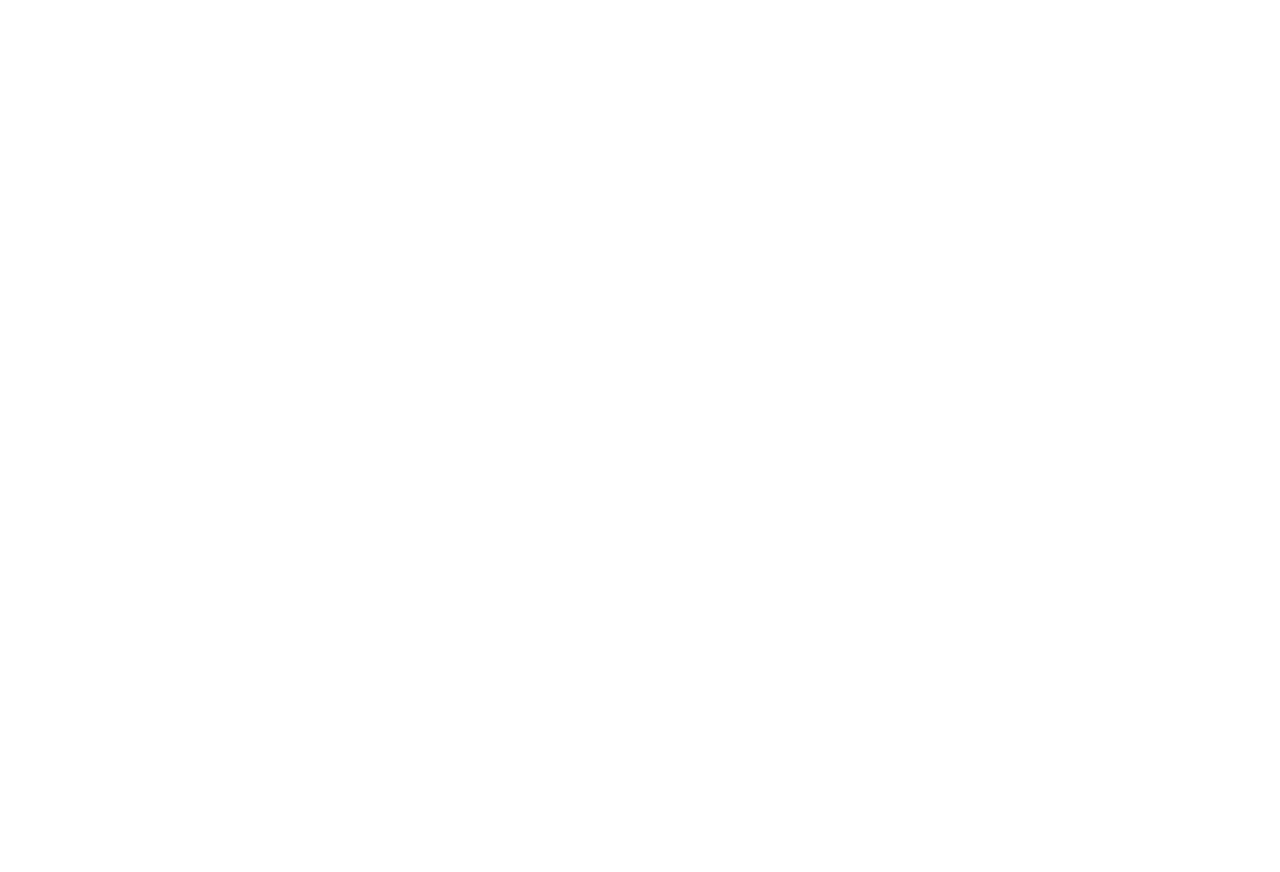
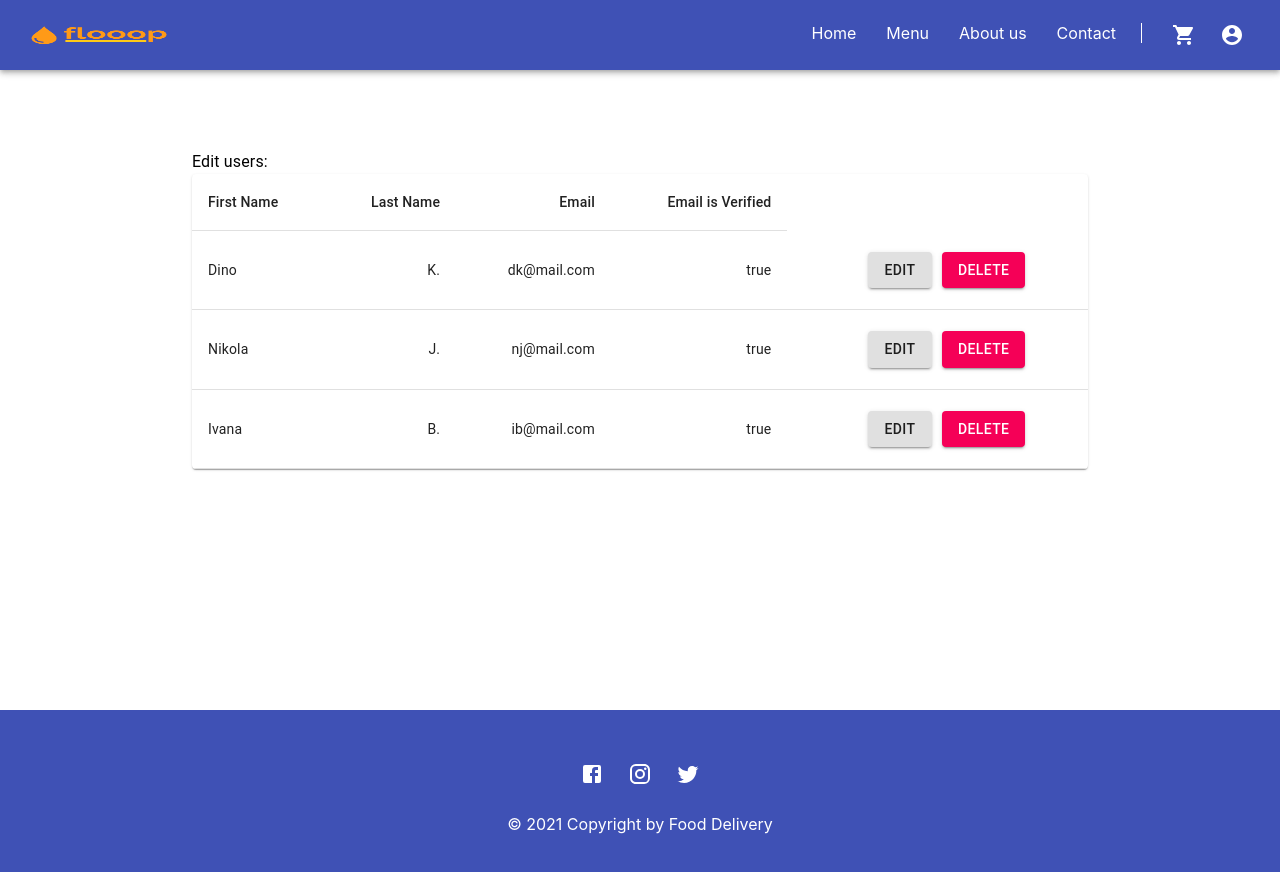
Before and after one commit to OpenSamples/FoodDeliveryFrontend, a React (Create React App) app in the folder frontend/: page /admin-edit-users in a window 1280 px wide. Shown: the top 872 px of the page. Before the commit the page ends 800 px from the top, so only its background shows below. Built offline with nearby package versions, Linux system fonts and the light colour scheme.

Commit message:
Changed name of the container to AdminEditUsers

```diff
--- a/frontend/src/App.js
+++ b/frontend/src/App.js
@@ -8,7 +8,7 @@
 import About from './containers/About'
 import Contact from './containers/Contact'
 import SingleProduct from './containers/SingleProduct'
-import AdminDashboard from "./containers/AdminDashboard";
+import AdminEditUsers from "./containers/AdminEditUsers";
 
 function App() {
 
@@ -22,7 +22,7 @@
       <Route path="/about" component={About} />
       <Route path="/contact" component={Contact} />
       <Route path="/product/:id" component={SingleProduct} />
-      <Route path="/admin-dashboard" component={AdminDashboard} />
+      <Route path="/admin-edit-users" component={AdminEditUsers} />
     </>
   );
 }
--- a/frontend/src/containers/AdminDashboard.js
+++ b/frontend/src/containers/AdminEditUsers.js
@@ -31,12 +31,12 @@
 }
 
 const rows = [
-  createData("Dino", "Karahmetovic", "dk@mail.com", "true"),
-  createData("Nikola", "Jovovic", "nj@mail.com", "true"),
-  createData("Ivana", "Bjelobaba", "ib@mail.com", "true"),
+  createData("Dino", "K.", "dk@mail.com", "true"),
+  createData("Nikola", "J.", "nj@mail.com", "true"),
+  createData("Ivana", "B.", "ib@mail.com", "true"),
 ];
 
-const AdminDashboard = () => {
+const AdminEditUsers = () => {
   const classes = useStyles();
 
   const [state, setState] = useState({
@@ -98,4 +98,4 @@
   );
 };
 
-export default AdminDashboard;
+export default AdminEditUsers;
```
